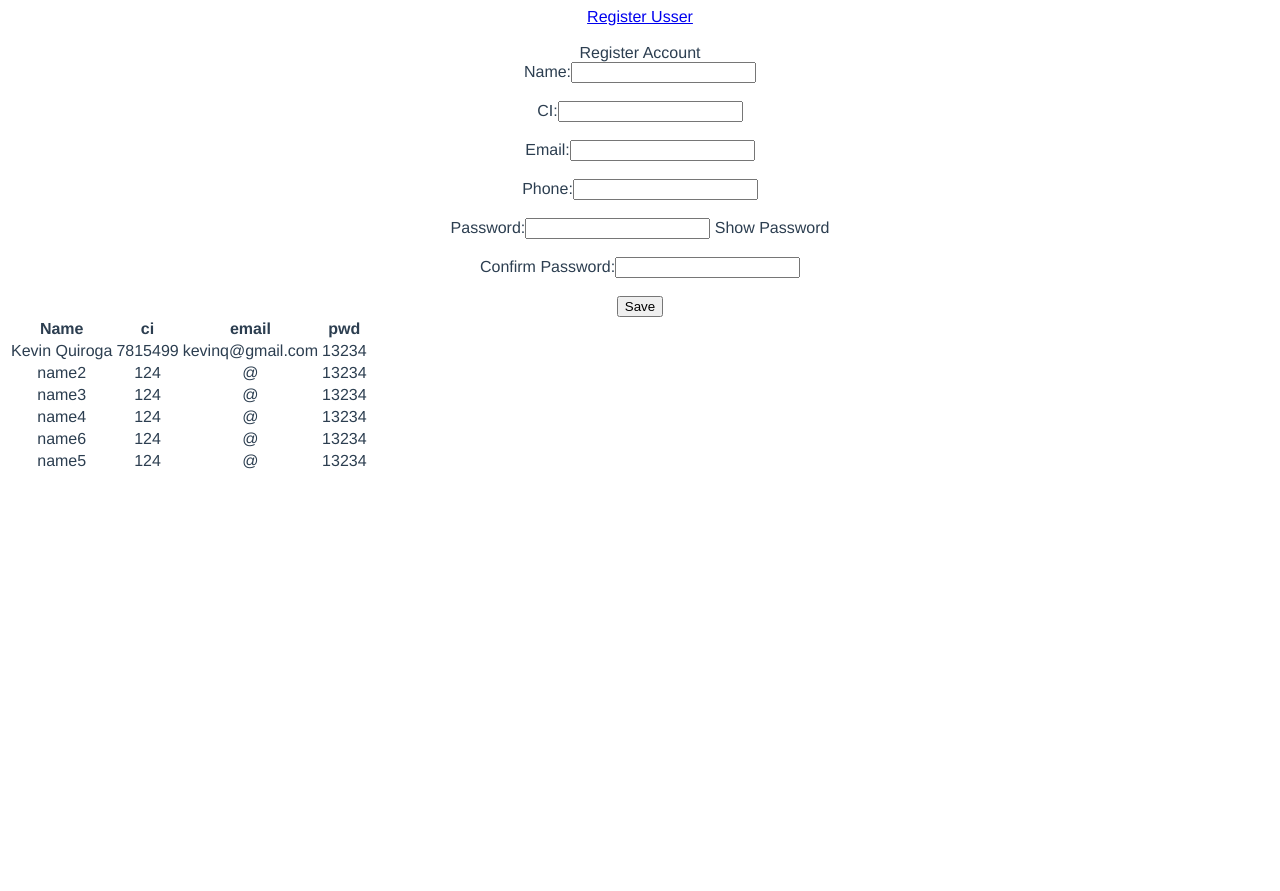
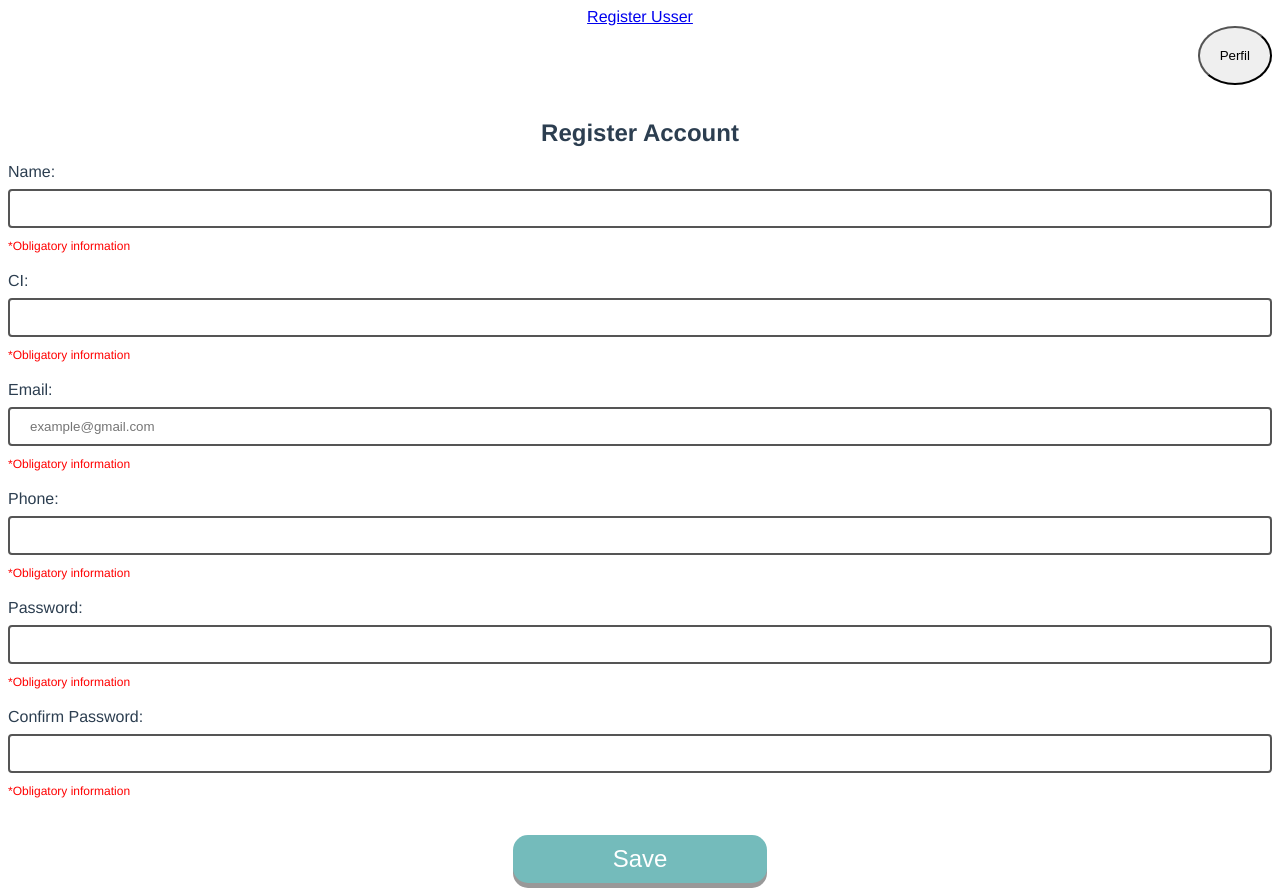
Before and after one commit to AlejandraDay/BRD, a Vue app: page /#/registerUsser in a window 1280 px wide. Before the commit the page ends 800 px from the top, so only its background shows below. Built offline with nearby package versions, Linux system fonts and the light colour scheme.

Commit message:
Added account view

```diff
--- a/src/App.vue
+++ b/src/App.vue
@@ -1,6 +1,11 @@
 <template>
   <div id="app">
-    <router-link to="/registerUsser">Register Usser</router-link>
+    <div id="router">
+      <router-link to="/registerUsser">Register Usser</router-link>
+    </div>
+    <div id="position">
+      <button id="profile" @click="redirectProfile()">Perfil</button>
+    </div>
     <router-view />
   </div>
 </template>
@@ -10,7 +15,7 @@
   font-family: Helvetica, Arial, sans-serif;
   -webkit-font-smoothing: antialiased;
   -moz-osx-font-smoothing: grayscale;
-  text-align: center;
+
   color: #2c3e50;
 }
 
@@ -26,4 +31,29 @@
 #nav a.router-link-exact-active {
   color: #42b983;
 }
+#profile {
+  border-radius: 50%;
+  padding: 20px;
+}
+#position {
+  text-align: right;
+}
+#router {
+  text-align: center;
+}
 </style>
+<script>
+export default {
+  name: "App",
+  data() {
+    return {
+      name: ""
+    };
+  },
+  methods: {
+    redirectProfile() {
+      this.$router.push("Account");
+    }
+  }
+};
+</script>
--- /dev/null
+++ b/src/components/AccountData.vue
@@ -0,0 +1,42 @@
+<template>
+  <div>
+    <label for="text">Init</label>
+    <table>
+      <thead>
+        <tr>
+          <th :key="column" v-for="column in columns">
+            {{ column }}
+          </th>
+        </tr>
+      </thead>
+      <tbody>
+        <tr :key="item.ci" v-for="item in items">
+          <td>{{ item.name }}</td>
+          <td>{{ item.ci }}</td>
+          <td>{{ item.email }}</td>
+          <td>{{ item.pwd }}</td>
+        </tr>
+      </tbody>
+    </table>
+  </div>
+</template>
+<script>
+import { mapGetters } from "vuex";
+
+export default {
+  name: "Account",
+  data() {
+    return {
+      name: "",
+      columns: ["Name", "ci", "email", "pwd"]
+    };
+  },
+  computed: {
+    ...mapGetters(["getItemList"]),
+    // getList,
+    items() {
+      return this.getItemList;
+    }
+  }
+};
+</script>
--- a/src/components/Usser.vue
+++ b/src/components/Usser.vue
@@ -1,65 +1,65 @@
 <template>
   <div class="SelectOperation">
     <br />
-    <label>Register Account </label>
+    <h1>Register Account</h1>
     <div class="Data">
       <label for="text">Name:</label>
       <input v-model="name" type="text" />
+      <label class="alarm" v-if="name == ''">*Obligatory information</label>
       <br />
       <br />
       <label for="text">CI:</label>
       <input v-model="ci" type="text" />
+      <label class="alarm" v-if="ci == ''">*Obligatory information</label>
+
       <br />
       <br />
       <label for="text">Email:</label>
-      <input v-model="email" type="text" />
+      <input v-model="email" type="text" placeholder="example@gmail.com" />
+      <label class="alarm" v-if="email == ''">*Obligatory information</label>
+
+      <label class="alarm" v-if="email != '' && !validateEmail(email)"
+        >*Email is incorrect</label
+      >
       <br />
       <br />
       <label for="text">Phone:</label>
       <input v-model="phone" type="text" />
+      <label class="alarm" v-if="phone == ''">*Obligatory information</label>
+
       <br />
       <br />
       <label for="text">Password:</label>
       <input v-model="pwd" type="password" />
-      <!--input type="checkbox" v-model="check" /-->
-      Show Password
+      <label class="alarm" v-if="pwd == ''">*Obligatory information</label>
       <br />
       <br />
       <label for="text">Confirm Password:</label>
       <input v-model="confirmPwd" type="password" />
+      <label class="alarm" v-if="confirmPwd == ''"
+        >*Obligatory information</label
+      >
+      <br />
+      <label
+        class="alarm"
+        v-if="pwd != '' && confirmPwd != '' && pwd != confirmPwd"
+        >*Passwords don't match</label
+      >
       <br />
       <br />
     </div>
-    <div>
+    <div id="saveData">
       <button @click="registerItem" class="button save">Save</button>
     </div>
-    <table>
-      <thead>
-        <tr>
-          <th :key="column" v-for="column in columns">
-            {{ column }}
-          </th>
-        </tr>
-      </thead>
-      <tbody>
-        <tr :key="item.name" v-for="item in items">
-          <td>{{ item.name }}</td>
-          <td>{{ item.ci }}</td>
-          <td>{{ item.email }}</td>
-          <td>{{ item.pwd }}</td>
-        </tr>
-      </tbody>
-    </table>
   </div>
 </template>
 <script>
-import { mapActions, mapGetters } from "vuex";
+import { mapActions } from "vuex";
 export default {
   name: "Usser",
   components: {},
   data() {
     return {
-      columns: ["Name", "ci", "email", "pwd"],
       name: "",
       ci: "",
       email: "",
@@ -70,34 +70,18 @@ export default {
       check: false
     };
   },
-  watch: {
-    /*  check: {
-      handler: function(newType, oldType) {
-        var inputPwd = this.pwd;
-        if (inputPwd.type == "password" && newType != oldType) {
-          inputPwd.type = "text";
-          console.log("hecho");
-        } else {
-          inputPwd.type = "password";
-        }
-      }
-    }*/
-  },
-  computed: {
-    ...mapGetters(["getItemList"]),
-    // getList,
-    items() {
-      return this.getItemList;
-    }
-  },
+
   methods: {
-    validarEmail(email) {
+    redirectInit() {
+      this.$router.push("Account");
+    },
+    validateEmail(email) {
       var valEmail = /^([a-zA-Z0-9_.-])+@(([a-zA-Z0-9-])+.)+([a-zA-Z0-9]{2,4})+$/;
       if (valEmail.test(email)) {
-        alert("La dirección de email " + email + " es correcta.");
+        //alert("The email address " + email + " is correct.");
         return true;
       } else {
-        alert("La dirección de email es incorrecta.");
+        //console.log("The email address is incorrect.");
         return false;
       }
     },
@@ -117,11 +101,11 @@ export default {
         this.changetype(this.pwd) == "" ||
         this.changetype(this.confirmPwd) == ""
       ) {
-        console.log("Llenar campos");
+        console.log("There don't have to be empty fields");
       } else {
         if (
           this.changetype(this.pwd) == this.changetype(this.confirmPwd) &&
-          this.validarEmail(this.email)
+          this.validateEmail(this.email)
         ) {
           this.addItem({
             name: this.name,
@@ -130,13 +114,51 @@ export default {
             phone: this.phone,
             pwd: this.changetype(this.pwd)
           });
-          console.log("saved");
+          console.log("Saved Account");
+          this.redirectInit();
         } else {
-          console.log("contraseña invalida");
+          console.log("Invalid Password");
         }
       }
     }
-    //<style src="./Register.css" scoped></style>
   }
 };
 </script>
+<style scoped>
+.alarm {
+  color: red;
+  font-size: 12px;
+}
+input {
+  width: 100%;
+  padding: 10px 20px;
+  margin: 8px 0;
+  border: 2px solid #555;
+  box-sizing: border-box;
+  border-radius: 4px;
+}
+h1 {
+  font-size: 24px;
+  text-align: center;
+}
+label {
+  text-align: left;
+}
+button {
+  display: inline-block;
+  padding: 10px 100px;
+  font-size: 24px;
+  cursor: pointer;
+  text-align: center;
+  text-decoration: none;
+  outline: seashell;
+  color: #fff;
+  background-color: rgb(116, 187, 187);
+  border: none;
+  border-radius: 15px;
+  box-shadow: 0 5px #999;
+}
+#saveData {
+  text-align: center;
+}
+</style>
--- a/src/database/Usser.json
+++ b/src/database/Usser.json
@@ -1,11 +1,39 @@
 {
     "items": [
-        {"name": "Kevin Quiroga","ci":"7815499","email":"kevinq@gmail.com","phone":"79845264","pwd":"13234"},
-        {"name": "name2","ci":"124","email":"@","phone":"1234","pwd":"13234"},
-        {"name": "name3","ci":"124","email":"@","phone":"1234","pwd":"13234"},
-        {"name": "name4","ci":"124","email":"@","phone":"1234","pwd":"13234"},
-        {"name": "name6","ci":"124","email":"@","phone":"1234","pwd":"13234"},
-        {"name": "name5","ci":"124","email":"@","phone":"1234","pwd":"13234"}
-
+        {
+            "name": "Alejandra Quelali",
+            "ci":"7815499",
+            "email":"aleq@gmail.com",
+            "phone":"79845264",
+            "pwd":"13234day"
+        },
+        {
+            "name": "Kevin Quiroga",
+            "ci":"7825499",
+            "email":"kevinq@gmail.com",
+            "phone":"79845264",
+            "pwd":"45678kevin"
+        },
+        {
+            "name": "Niolas Zeballos",
+            "ci":"1234663",
+            "email":"nicozeb@gmail.com",
+            "phone":"79845264",
+            "pwd":"34575aaa"
+        },
+        {
+            "name": "Stefano Sossi",
+            "ci":"112346",
+            "email":"kevinq@gmail.com",
+            "phone":"79845264",
+            "pwd":"132341235"
+        },
+        {
+            "name": "Sonia Gutierrez",
+            "ci":"34556124",
+            "email":"soni124@gmail.com",
+            "phone":"79845264",
+            "pwd":"13234"
+        }
     ]
 }
--- a/src/router/index.js
+++ b/src/router/index.js
@@ -20,6 +20,14 @@ const routes = [
     // this generates a separate chunk (about.[hash].js) for this route
     // which is lazy-loaded when the route is visited.
     component: () => import("../views/RegisterUsser.vue")
+  },
+  {
+    path: "/account",
+    name: "Account",
+    // route level code-splitting
+    // this generates a separate chunk (about.[hash].js) for this route
+    // which is lazy-loaded when the route is visited.
+    component: () => import("../views/Account.vue")
   }
 ];
 
--- a/src/store/index.js
+++ b/src/store/index.js
@@ -31,6 +31,16 @@ export default new Vuex.Store({
     // mutateStudentList(state, param) {
     mutateItemList(state, item) {
       state.items.push(item);
+    },
+    updateAccount(state, studentToUpdate) {
+      const foundStudentIndex = state.students.findIndex(
+        st => st.id === studentToUpdate.id
+      );
+      // if (index >= 0)
+      state.students[foundStudentIndex] = studentToUpdate;
+    },
+    deleteAccount(state, studetToDelete) {
+      state.students = state.students.filter(st => st.id !== studetToDelete.id);
     }
   },
   ///////////
--- /dev/null
+++ b/src/views/Account.vue
@@ -0,0 +1,15 @@
+<template>
+  <div>
+    <label> Data Account</label>
+    <AccountData>Account</AccountData>
+  </div>
+</template>
+<script>
+import AccountData from "@/components/AccountData.vue";
+export default {
+  name: "Account",
+  components: {
+    AccountData
+  }
+};
+</script>
```
Also changed, not shown: src/components/UpdateAccount.vue (deleted, +0 -53 lines).
